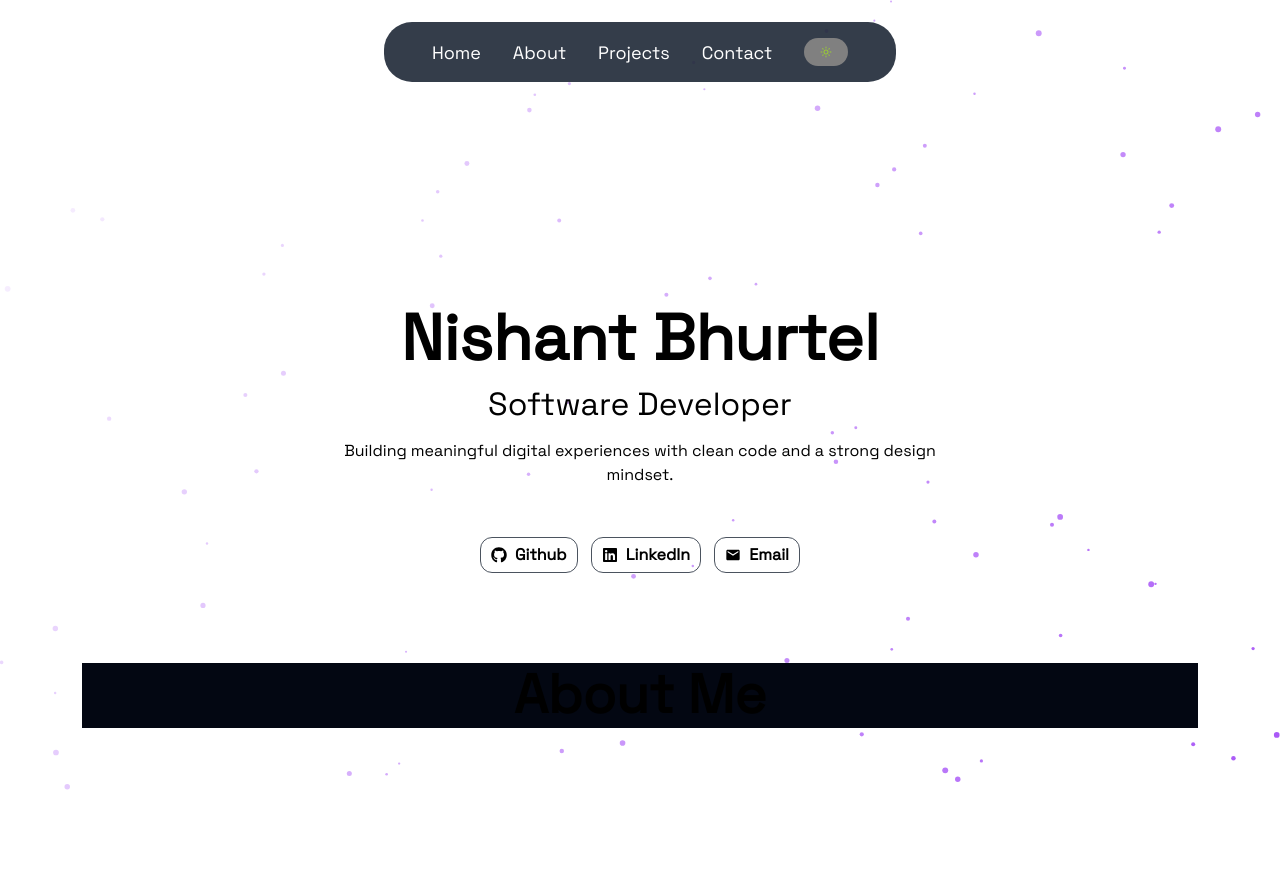
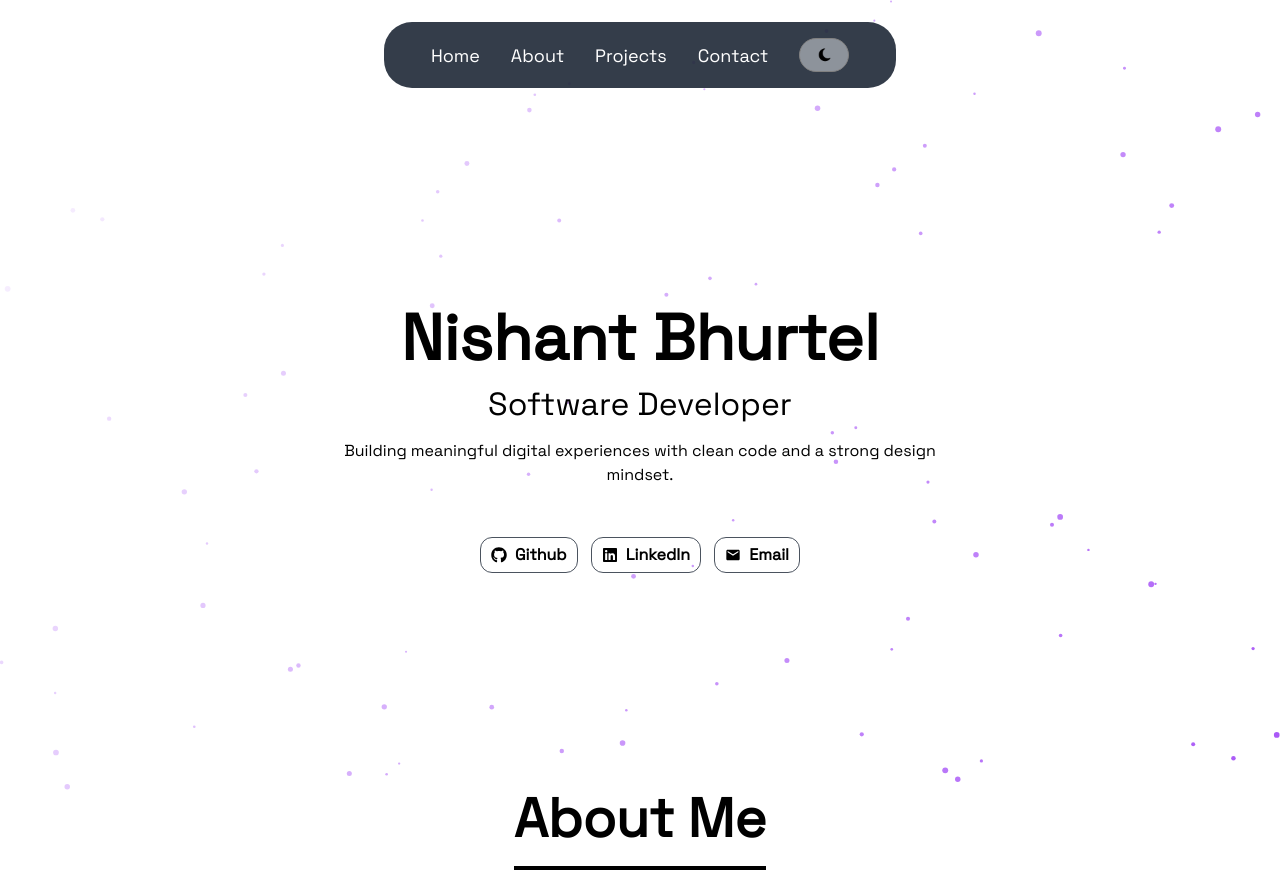
Before and after one commit to Nishant2056/Portfolio, a React (Vite) app: page / in a window 1280 px wide. Before the commit the page ends 800 px from the top, so only its background shows below. Built offline with nearby package versions, Linux system fonts and the light colour scheme.

Commit message:
code fixed for the dark mode and light mode with image addition conditionally

```diff
--- a/src/components/Nav/Navbar.jsx
+++ b/src/components/Nav/Navbar.jsx
@@ -1,5 +1,6 @@
 import { Navbar } from "react-bootstrap";
-import { MdOutlineLightMode } from "react-icons/md";
+import moon from "../../assets/moon.png";
+import sun from "../../assets/sun.png";
 import css from "./Navbar.module.css";
 import { useContext } from "react";
 import { ThemeChangeContext } from "../../store/themeChangeStore.jsx";
@@ -51,7 +52,11 @@ const AppNavbar = () => {
           toggleThemeHandler();
         }}
       >
-        <MdOutlineLightMode />
+        {theme === "light" ? (
+          <img src={moon} alt="switch to dark mode" />
+        ) : (
+          <img src={sun} alt="switch to light mode" />
+        )}
       </button>
     </Navbar>
   );
--- a/src/components/Nav/Navbar.module.css
+++ b/src/components/Nav/Navbar.module.css
@@ -14,13 +14,18 @@
 }
 
 .customBtn{
-  background-color: #808080;
-  color: yellowgreen;
-  border-radius: 36px;
+  background-color: rgb(229, 231, 235, 0.5);
+  border-radius: 18px;
   padding: 8px 16px;
   border: none;
   cursor: pointer;
-  font-size: 12px;
+  font-weight: 500;
+  border:1px solid gray;
+}
+.customBtn img{
+  width: 16px;
+  height: 16px;
+  object-fit: contain;
 }
 
 
--- a/src/components/about/About.jsx
+++ b/src/components/about/About.jsx
@@ -1,17 +1,14 @@
 import css from "./About.module.css";
-import { useContext } from "react";
-import { ThemeChangeContext } from "../../store/themeChangeStore.jsx";
-
 const About = () => {
-  const { theme } = useContext(ThemeChangeContext);
-
-  const style = {
-    background: theme === "light" ? "#030712" : "#ffffff",
-    transition: "all 0.5s ease",
-  };
   return (
-    <section className={`${css.aboutSection} container`}>
-      <h2 style={style} className="text-center">
+    <section
+      className={`${css.aboutSection} container text-center d-flex justify-content-center align-items-center`}
+    >
+      <h2
+        className="text-center"
+        data-aos="fade-down"
+        data-aos-easing="ease-in-out"
+      >
         About Me
       </h2>
     </section>
--- a/src/components/about/About.module.css
+++ b/src/components/about/About.module.css
@@ -1,17 +1,10 @@
 .aboutSection{
-  margin-top: 90px;
+  margin-top: 200px;
 }
 .aboutSection h2{
   font-size: 54px;
   font-weight: 700;
   position: relative;
+  border-bottom: 4px solid;
+  padding: 14px 0;
 }
-.aboutSection h2::after{
-  content: "";
-  position: absolute;
-  width: 18%;
-  height: 2px;
-  top: 50%;
-  left: 10%;
-
-}
```
Also changed, not shown: src/assets/moon.png (added), src/assets/sun.png (added).
